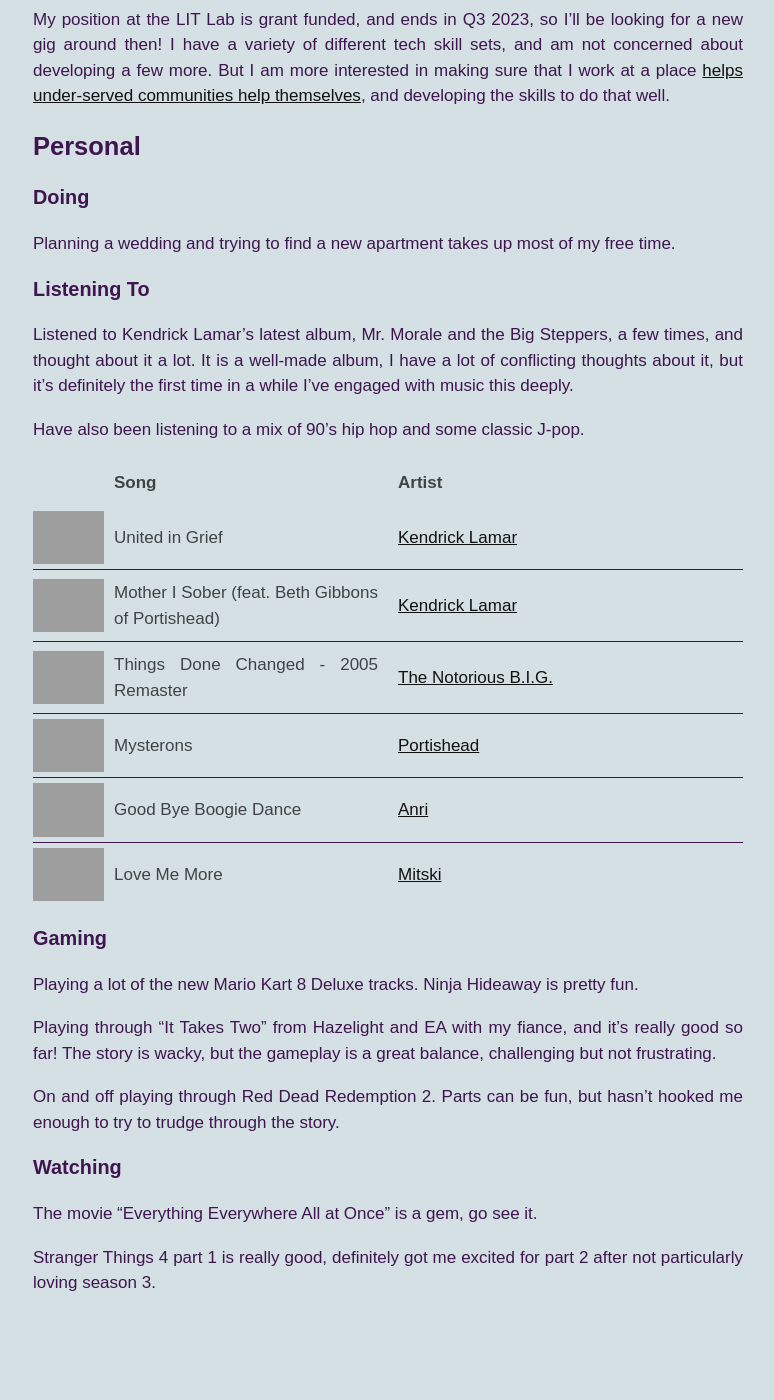
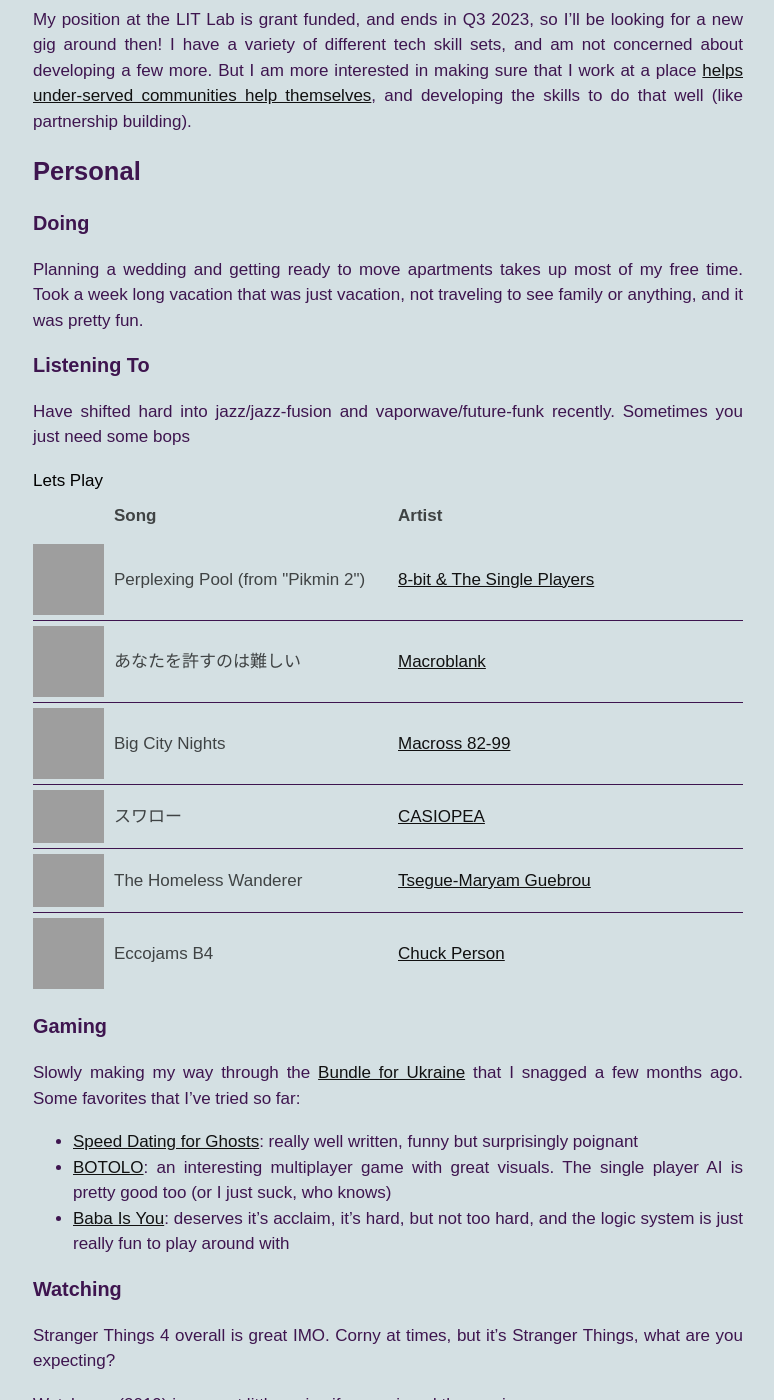
Before and after one commit to BryceStevenWilley/BryceStevenWilley.github.io, a Jekyll site: the page built from _pages/3-now.md, in a window 1280 px wide and 1400 px high, scrolled down 1196 px, cut to the strip 0-1400 px from the top of the window. Shown: the whole strip, without its empty margins (252-1026 px from the left). Built offline with Jekyll 4.4.1, drawn with Linux system fonts in a browser that asks for light colours; some of the changed text lies outside the part shown; grey boxes are pictures that could not be loaded.

Commit message:
Updated now page

```diff
--- a/_pages/3-now.md
+++ b/_pages/3-now.md
@@ -12,16 +12,19 @@
 Inspired by [Derek Sivers](https://sive.rs/nowff).
 Trying to keep it updated at least monthly.
 
-Last updated June 1st, 2022.
+Last updated July 7th, 2022.
 
 ## Professional
 
 ### Work Stuff
 
 Still at [Suffolk Law School's Legal Innovation and Technology (LIT) Lab](https://suffolklitlab.org/), working on court form software.
-My main focus right now is to get our [efile-proxy](https://github.com/SuffolkLITLab/EfileProxyServer) (and corresponding [docassemble library](https://github.com/SuffolkLITLab/docassemble-EFSPIntegration)) ready for a 1.0 release. At this point it just means getting access to the production court software, so I'm polishing all that I can while we wait for that.
+My main focus right now is to get our [efile-proxy](https://github.com/SuffolkLITLab/EfileProxyServer) (and corresponding [docassemble library](https://github.com/SuffolkLITLab/docassemble-EFSPIntegration)) ready for a 1.0 release. At this point it just means getting access to the production court software, so I'm polishing all that I can while we wait for that. It also means trying to get an API that makes sense in docassemble, a thing that I'm
+finding a bit difficult to do well.
 
-It also means making sure that [docassemble](https://docassemble.org) and our guided interviews built on top of it are accessible. I've done a lot of work there, and will likely do a full (non-expert) audit myself soon, and hopefully can finish my blog post about that experience.
+Trying to find time to start implementing our "LIT Styler" tool, which will put into effect a lot of thinking I've already done about form "completion ease" and readability.
+
+<!-- It also means making sure that [docassemble](https://docassemble.org) and our guided interviews built on top of it are accessible. I've done a lot of work there, and will likely do a full (non-expert) audit myself soon, and hopefully can finish my blog post about that experience. -->
 
 ### Latest Github Activity
 
@@ -47,20 +50,18 @@
 looking for a new gig around then! I have a variety of different tech skill sets,
 and am not concerned about developing a few more. But I am more interested in making sure
 that I work at a place [helps under-served communities help themselves]({% post_url 2021-06-20-new_job %}),
-and developing the skills to do that well.
+and developing the skills to do that well (like partnership building).
 
 ## Personal
 
 ### Doing
 
-Planning a wedding and trying to find a new apartment takes up most of my free time.
+Planning a wedding and getting ready to move apartments takes up most of my free time. Took a week long vacation that was just vacation, not
+traveling to see family or anything, and it was pretty fun.
 
 ### Listening To
 
-Listened to Kendrick Lamar's latest album, Mr. Morale and the Big Steppers, a few times, and thought about it a lot. It is a well-made
-album, I have a lot of conflicting thoughts about it, but it's definitely the first time in a while I've engaged with music this deeply.
-
-Have also been listening to a mix of 90's hip hop and some classic J-pop.
+Have shifted hard into jazz/jazz-fusion and vaporwave/future-funk recently. Sometimes you just need some bops
 
 [//]: steps for gathering: next time, just copy the album links (ctrl-shift-right click to inspect) and type info directly, lolW
 
@@ -73,51 +74,53 @@
     </tr>
   </thead>
   <tbody>
-    <tr>
-      <td><img src="https://i.scdn.co/image/ab67616d0000b273f30764d5fa1e439ad6a7742f" alt="The album cover for Kendrick Lamar's Mr. Morale and the Big Steppers"></td>
-      <td>United in Grief</td>
-      <td><a href="https://open.spotify.com/artist/2YZyLoL8N0Wb9xBt1NhZWg?si=s6Gj7qgcTx--9IcTL_Fr6w">Kendrick Lamar</a></td>
+    <tr>Lets Play
+      <td><img src="https://f4.bcbits.com/img/a1046494527_7.jpg" alt="The album cover for 8-bit & The Single Player's " height="71" width="71"></td>
+      <td>Perplexing Pool (from "Pikmin 2")</td>
+      <td><a href="https://8bitmt.bandcamp.com/track/perplexing-pool-from-pikmin-2">8-bit & The Single Players</a></td>
     </tr>
     <tr>
-      <td><img src="https://i.scdn.co/image/ab67616d0000b273f30764d5fa1e439ad6a7742f" alt="The album cover for Kendrick Lamar's Mr. Morale and the Big Steppers"></td>
-      <td>Mother I Sober (feat. Beth Gibbons of Portishead)</td>
-      <td><a href="https://open.spotify.com/artist/2YZyLoL8N0Wb9xBt1NhZWg?si=s6Gj7qgcTx--9IcTL_Fr6w">Kendrick Lamar</a></td>
+      <td><img src="https://f4.bcbits.com/img/a1957926096_7.jpg" alt="The album cover for Macroblank's 痛みの永遠" height="71" width="71"></td>
+      <td>あなたを許すのは難しい</td>
+      <td><a href="https://macroblank.bandcamp.com/track/--302">Macroblank</a></td>
     </tr>
     <tr>
-      <td><img src="https://i.scdn.co/image/ab67616d00004851db09958534ac66f9a90d3cf7" alt="The album cover for The Notorious B.I.G.'s Ready to Die"></td>
-      <td>Things Done Changed - 2005 Remaster</td>
-      <td><a href="https://open.spotify.com/artist/5me0Irg2ANcsgc93uaYrpb?si=heSEOt8uSKaWxMmXb6Q6NQ">The Notorious B.I.G.</a></td>
+      <td><img src="https://f4.bcbits.com/img/a4170428978_16.jpg" alt="The album cover for Neoncity Records' Neoncity Cruise" height="71" width="71"></td>
+      <td>Big City Nights</td>
+      <td><a href="https://neoncityrecords.bandcamp.com/track/macross-82-99-big-city-nights">Macross 82-99</a></td>
     </tr>
     <tr>
-      <td><img src="https://i.scdn.co/image/ab67616d00004851dc20397b139223620af148f6" alt="Album cover for Portishead's Dummy"></td>
-      <td>Mysterons</td>
-      <td><a href="https://open.spotify.com/artist/6liAMWkVf5LH7YR9yfFy1Y?si=IbNSGy1-Rrm7tnnOquk9UQ">Portishead</a></td>
+      <td><img src="https://i.scdn.co/image/ab67616d00004851648478cb25e3e302454e40e1" alt="Album cover for CASIOPEA's CASIOPEA"></td>
+      <td>スワロー</td>
+      <td><a href="https://open.spotify.com/artist/0lRXEutklZUeNdWIJA1NI0">CASIOPEA</a></td>
     </tr>
     <tr>
-      <td><img src="https://i.scdn.co/image/ab67616d000048512deb0d919a11d1ef5e12daae" alt="The album cover for the Anri's Bi Ki Ni"></td>
-      <td>Good Bye Boogie Dance</td>
-      <td><a href="https://open.spotify.com/artist/0xGtOrmB2hnrNRLG3vhpSo?si=DYZNcoW8QSGuBNDX2ySr4g">Anri</a></td>
+      <td><img src="https://i.scdn.co/image/ab67616d0000485153d13c60cbf8496025e414e8" alt="The album cover for the Tsegue-Maryam Guebrou's Ethiopiques, vol. 21: Emahoy (Piano Solo)"></td>
+      <td>The Homeless Wanderer</td>
+      <td><a href="https://open.spotify.com/album/4OYhJgrDTR74Yo4SE8Exdk">Tsegue-Maryam Guebrou</a></td>
     </tr>
     <tr>
-      <td><img src="https://i.scdn.co/image/ab67616d00004851d8041a531487d0e0e4cfb41f" alt="Album cover for Mitski's Laurel Hell"></td>
-      <td>Love Me More</td>
-      <td><a href="https://open.spotify.com/artist/2uYWxilOVlUdk4oV9DvwqK?si=8641909275fb4a83">Mitski</a></td>
+      <td><img src="https://www.sputnikmusic.com/images/albums/144523.jpg" alt="Album cover for Chuck Person's Eccojams Vol. 1" height="71" width="71"></td>
+      <td>Eccojams B4</td>
+      <td><a href="https://www.youtube.com/watch?v=unN7QvSWSTo&t=2613s">Chuck Person</a></td>
     </tr>
   </tbody>
 </table>
 
 ### Gaming
 
-Playing a lot of the new Mario Kart 8 Deluxe tracks. Ninja Hideaway is pretty fun.
+Slowly making my way through the [Bundle for Ukraine](https://itch.io/b/1316/bundle-for-ukraine) that I snagged a few months ago.
+Some favorites that I've tried so far:
 
-Playing through "It Takes Two" from Hazelight and EA with my fiance, and it's really good so far! The story is wacky, but
-the gameplay is a great balance, challenging but not frustrating.
-
-On and off playing through Red Dead Redemption 2. Parts can be fun, but hasn't hooked me enough to try to trudge through
-the story.
+* [Speed Dating for Ghosts](https://copychaser.itch.io/speeddatingforghosts): really well written, funny but surprisingly poignant
+* [BOTOLO](https://auren-snyder.itch.io/botolo): an interesting multiplayer game with great visuals. The single player AI is pretty good too (or I just suck, who knows)
+* [Baba Is You](https://hempuli.itch.io/baba): deserves it's acclaim, it's hard, but not too hard, and the logic system is just really fun to play around with
 
 ### Watching
 
-The movie "Everything Everywhere All at Once" is a gem, go see it.
+Stranger Things 4 overall is great IMO. Corny at times, but it's Stranger Things, what are you expecting?
 
-Stranger Things 4 part 1 is really good, definitely got me excited for part 2 after not particularly loving season 3.
+Watchmen (2019) is a great little series if you enjoyed the comic.
+
+Currently watching The West Wing for the first time, it's super well written and funny, but the serious parts are just
+too pompous and make me laugh every time.
```
Also changed, not shown: 1 other file.
